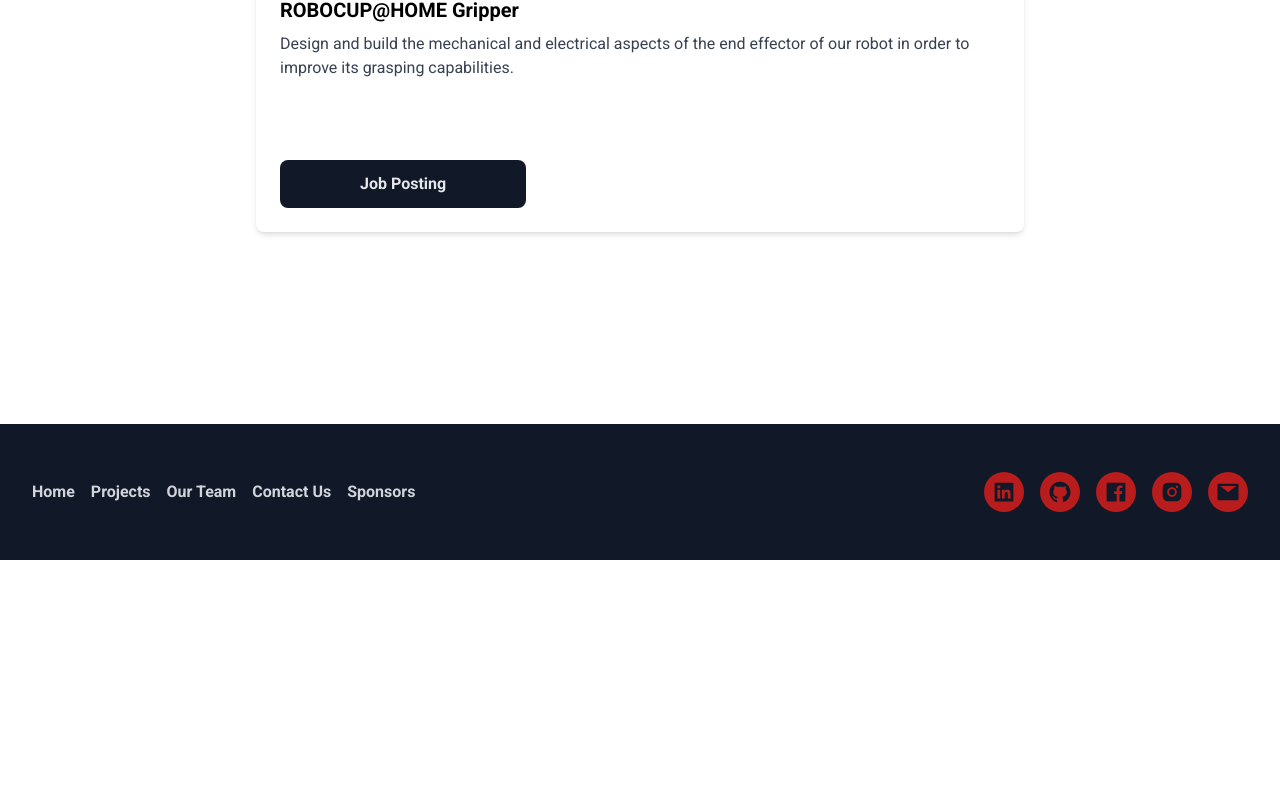
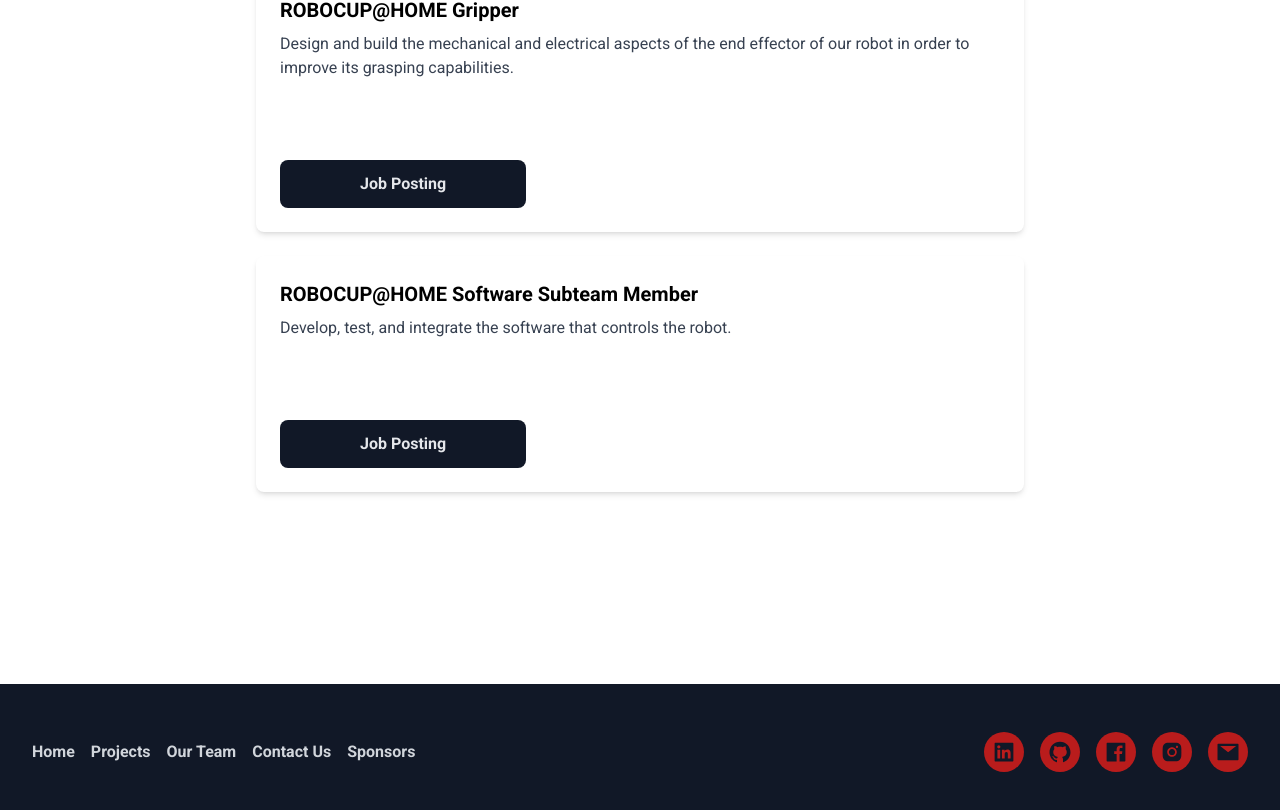
Before and after one commit to SteveIsnthere/openrobotics_website, a React (Create React App) app: page /Recruitment in a window 1280 px wide. Shown: the part 2778-3588 px from the top of the page. Before the commit the page ends 3338 px from the top, so only its background shows below. Built offline with nearby package versions, Linux system fonts and the light colour scheme.

Commit message:
added software recruitment

```diff
--- a/src/components/Recruitment/Recruitment.tsx
+++ b/src/components/Recruitment/Recruitment.tsx
@@ -596,6 +596,14 @@ const Recruitment = () => {
       applyLink:
         "https://docs.google.com/document/d/122C5sPPyW--IP_Ie8JEwXuKYDvxckSCnAho4hnAXGRo/edit",
     },
+
+    {
+      title: "ROBOCUP@HOME Software Subteam Member",
+      description:
+        "Develop, test, and integrate the software that controls the robot.",
+      applyLink:
+        "https://docs.google.com/document/d/1ZqmK2oL3iYF0HVvD4w9ESDJiXamYVdbEMh0h3yva6cQ/edit?usp=sharing",
+    },
   ];
 
   return (
```
